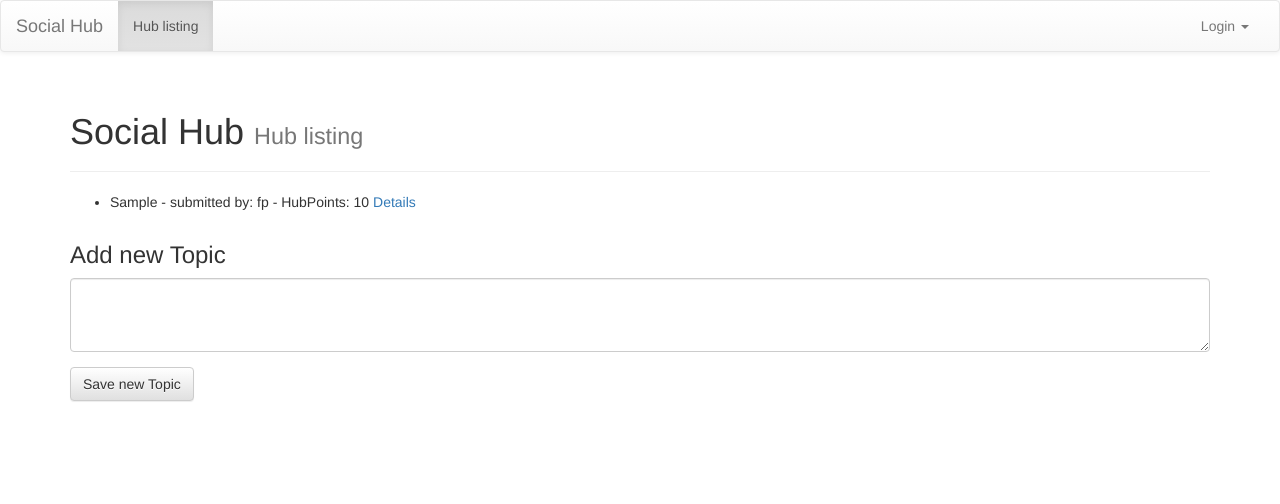
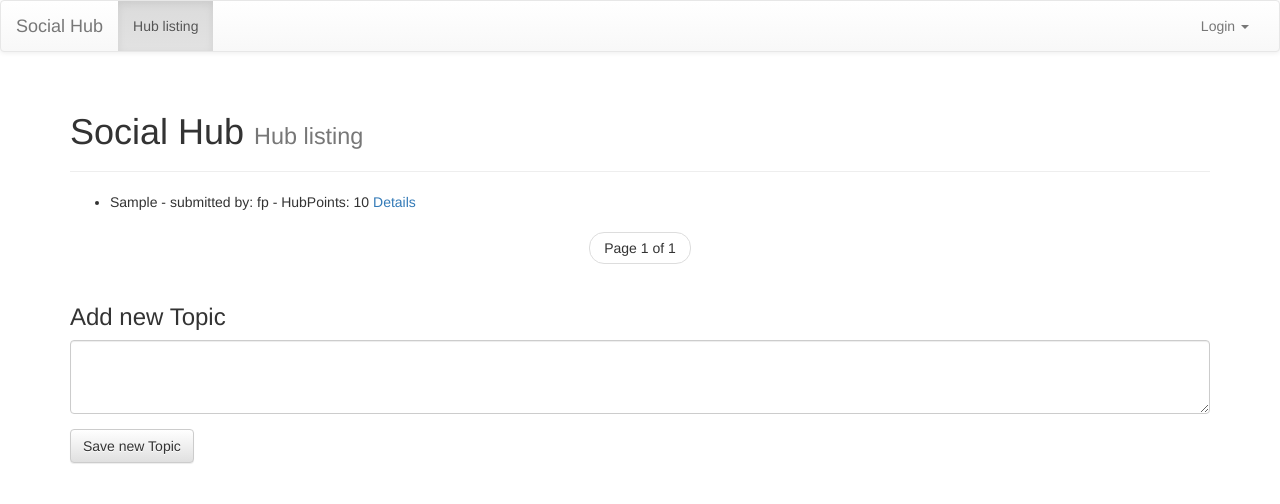
Before and after one commit to Erikfj/socialhub, a Django app: page /hubs/ in a window 1280 px wide. Shown: the top 504 px of the page. Before the commit the page ends 402 px from the top, so only its background shows below. Run offline with Django 3.2, Linux system fonts and the light colour scheme; data comes from the database, SQL or seed files in the repository; tables that the repository leaves empty hold one stand-in row (values such as "Sample post"); parts of the project's set-up code (start-up, migrations or seed data) failed here and were passed over; some libraries are stand-ins or nearby versions.

Commit message:
added pagination html for adressing messages and grouping them in five.

```diff
--- a/socialhub/hubs/templates/hubs/hub_listing.html
+++ b/socialhub/hubs/templates/hubs/hub_listing.html
@@ -14,6 +14,30 @@
             </li>
         {% endfor %}
     </ul>
+
+    <nav>
+        <ul class="pager">
+            {% if topics.has_previous %}
+            <li class="previous">
+                <a href="?page={{ topics.previous_page_number }}">
+                    <span aria-hidden="true">&larr;</span> Previous
+                </a>
+            </li>
+            {% endif %}
+            <li>
+                <span class="current">
+                    Page {{ topics.number }} of {{ topics.paginator.num_pages }}
+                </span>
+            </li>
+            {% if topics.has_next %}
+                <li class="next">
+                    <a href="?page={{ topics.next_page_number }}">
+                        Next <span aria-hidden="true">&rarr;</span>
+                    </a>
+                </li>
+            {% endif %}
+        </ul>
+    </nav>
 
     <div class="row" style="margin-bottom: 500px">
         <div class="col-sm-12">
```
